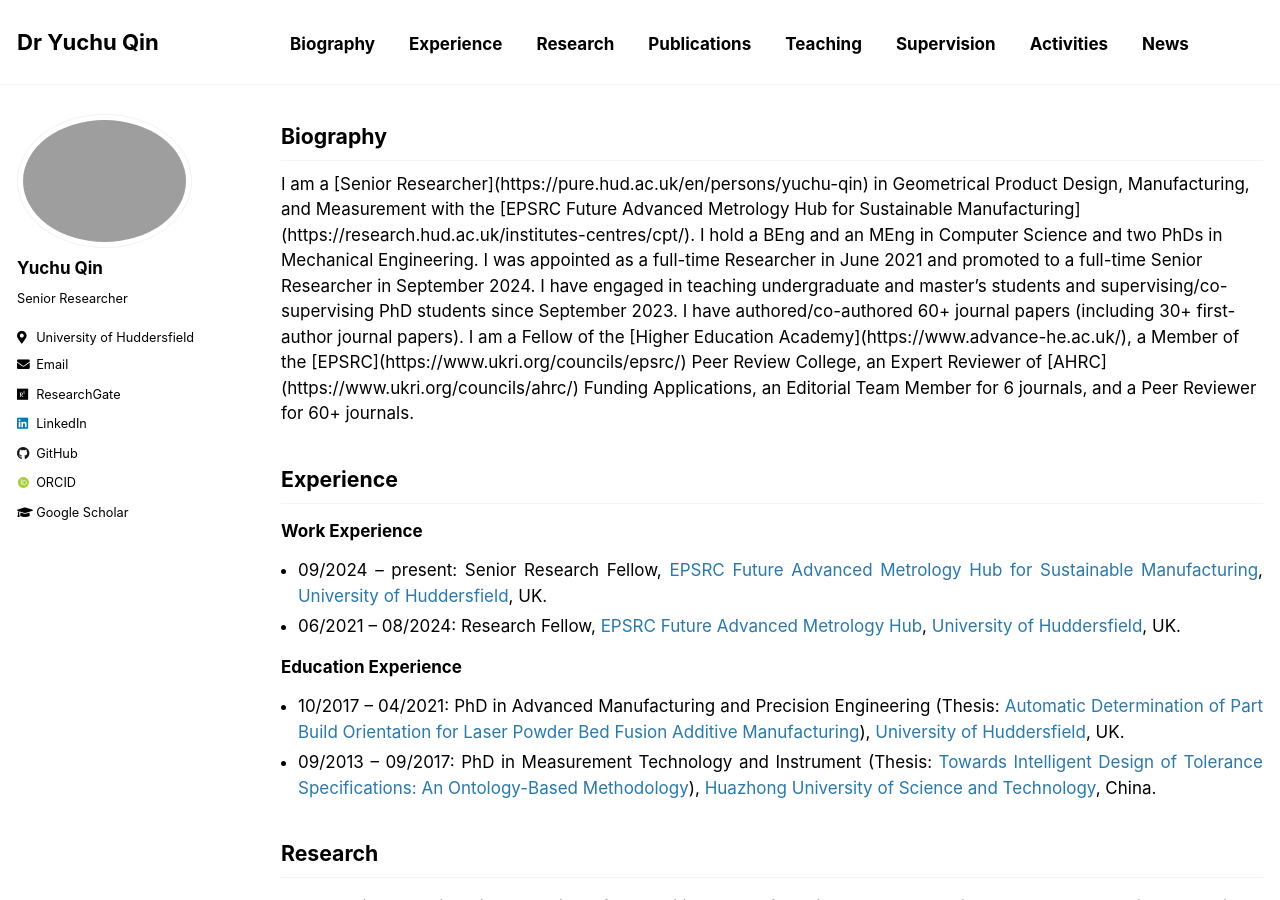
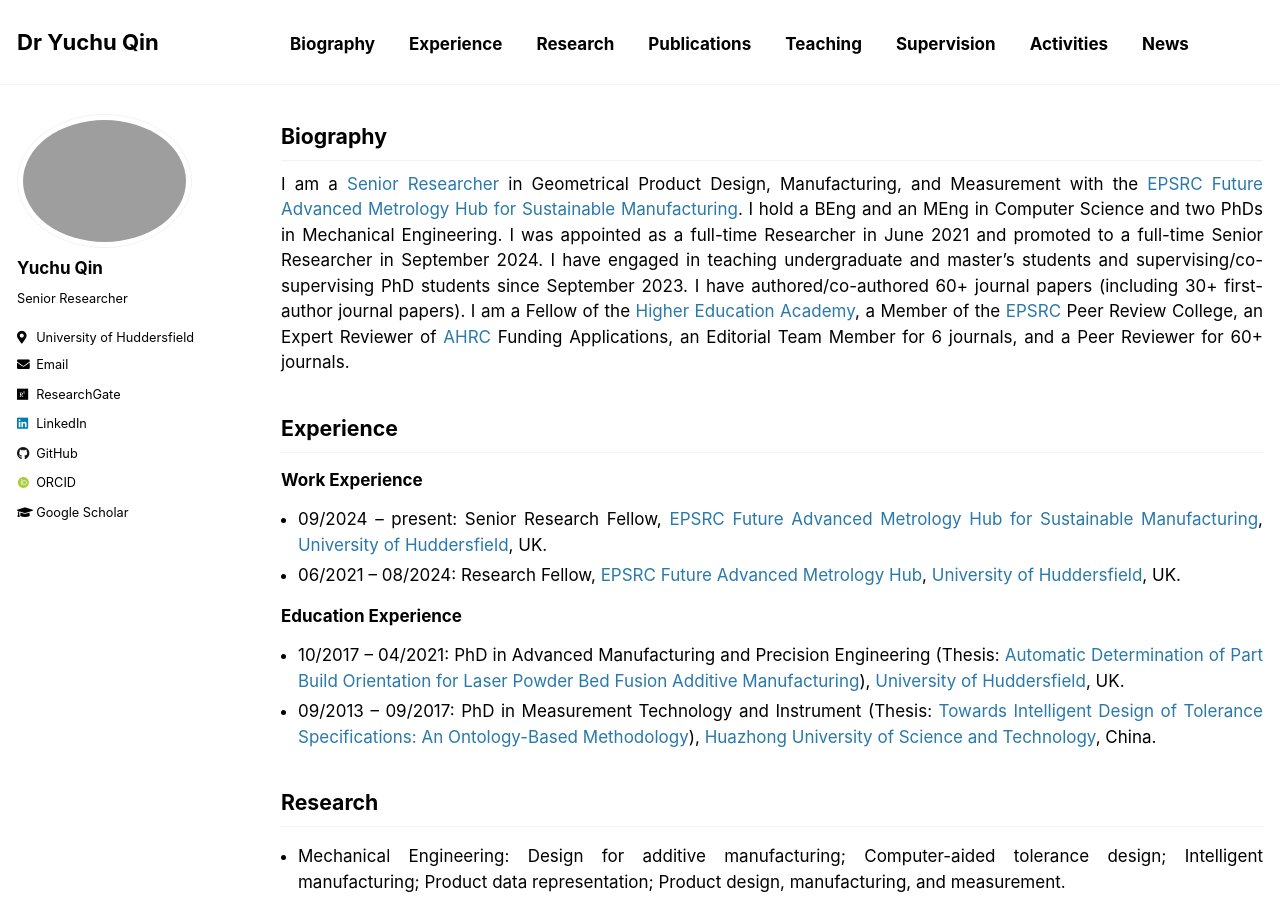
Before and after one commit to yuchu-qin/yuchu-qin.github.io, a Jekyll site: the page built from _pages/index.md, in a window 1280 px wide and 900 px high. Built offline with Jekyll 4.4.1, drawn with Linux system fonts in a browser that asks for light colours; some web fonts are replaced; our own code applies the rules of GitHub Pages for plain Markdown files; some of the changed text lies outside the part shown.

Commit message:
Update index.md

```diff
--- a/_pages/index.md
+++ b/_pages/index.md
@@ -4,9 +4,7 @@ author_profile: true
 ---
 
 ## Biography
-<div style="text-align: left;">
 I am a [Senior Researcher](https://pure.hud.ac.uk/en/persons/yuchu-qin) in Geometrical Product Design, Manufacturing, and Measurement with the [EPSRC Future Advanced Metrology Hub for Sustainable Manufacturing](https://research.hud.ac.uk/institutes-centres/cpt/). I hold a BEng and an MEng in Computer Science and two PhDs in Mechanical Engineering. I was appointed as a full-time Researcher in June 2021 and promoted to a full-time Senior Researcher in September 2024. I have engaged in teaching undergraduate and master’s students and supervising/co-supervising PhD students since September 2023. I have authored/co-authored 60+ journal papers (including 30+ first-author journal papers). I am a Fellow of the [Higher Education Academy](https://www.advance-he.ac.uk/), a Member of the [EPSRC](https://www.ukri.org/councils/epsrc/) Peer Review College, an Expert Reviewer of [AHRC](https://www.ukri.org/councils/ahrc/) Funding Applications, an Editorial Team Member for 6 journals, and a Peer Reviewer for 60+ journals.
-</div>
 
 ## Experience
 ### Work Experience
@@ -69,7 +67,7 @@ I am a [Senior Researcher](https://pure.hud.ac.uk/en/persons/yuchu-qin) in Geome
 - Shi P, Qi Q*, **Qin Y**, Scott PJ, Jiang X. [A novel learning-based feature recognition method using multiple sectional view representation](https://link.springer.com/article/10.1007/s10845-020-01533-w). _Journal of Intelligent Manufacturing_, 2020, 31: 1291-1309.
 - **Qin Y**, Qi Q, Scott PJ*, Jiang X. [An additive manufacturing process selection approach based on fuzzy Archimedean weighted power Bonferroni aggregation operators](https://www.sciencedirect.com/science/article/pii/S0736584518305945). _Robotics and Computer-Integrated Manufacturing_, 2020, 64: 101926.
 - **Qin Y**, Qi Q*, Scott PJ, Jiang X. [Multiple criteria decision making based on weighted Archimedean power partitioned Bonferroni aggregation operators of generalised orthopair membership grades](https://link.springer.com/article/10.1007/s00500-020-04676-3). _Soft Computing_, 2020, 24: 12329-12355.
-- **Qin Y**, Cui X,Huang M*, Zhong Y, Tang Z, Shi P. [Linguistic Interval-Valued Intuitionistic Fuzzy Archimedean Power Muirhead Mean Operators for Multiattribute Group Decision-Making](https://onlinelibrary.wiley.com/doi/full/10.1155/2020/2373762). _Complexity_, 2020, 2373762.#
+- **Qin Y**, Cui X,Huang M*, Zhong Y, Tang Z, Shi P. [Linguistic Interval-Valued Intuitionistic Fuzzy Archimedean Power Muirhead Mean Operators for Multiattribute Group Decision-Making](https://onlinelibrary.wiley.com/doi/full/10.1155/2020/2373762). _Complexity_, 2020, 2373762.
 
 ### 2019
 - **Qin Y**, Cui X, Huang M*, Zhong Y, Tang Z, Shi P. [Archimedean Muirhead Aggregation Operators of q-Rung Orthopair Fuzzy Numbers for Multicriteria Group Decision Making](https://onlinelibrary.wiley.com/doi/full/10.1155/2019/3103741). _Complexity_, 2019, 3103741.
```
